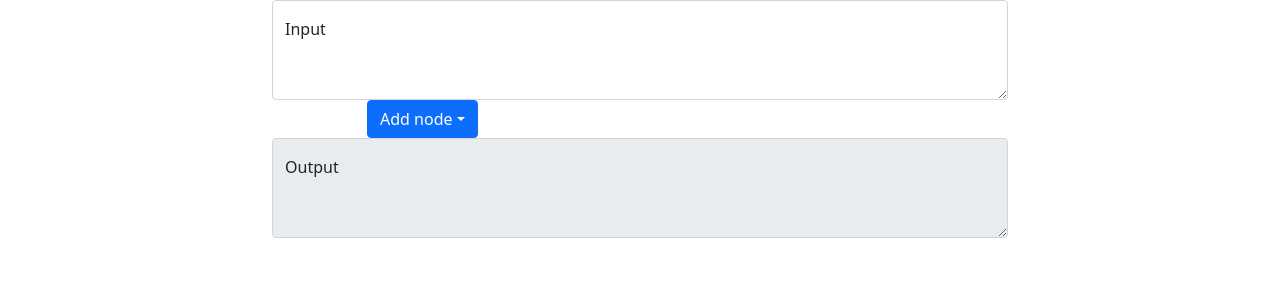
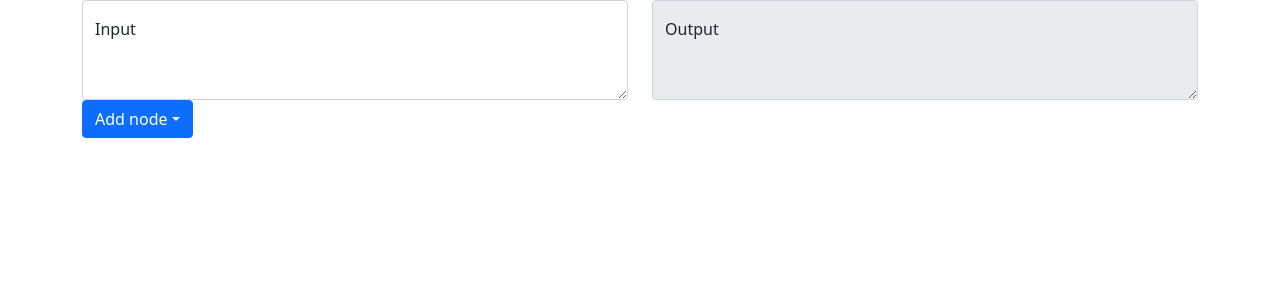
Before and after one commit to ltpquang/nagini, a React (Create React App) app: page / in a window 1280 px wide. Shown: the top 300 px of the page. Built offline with nearby package versions, Linux system fonts and the light colour scheme.

Commit message:
Two column layout

```diff
--- a/src/pkg/ui/Main.tsx
+++ b/src/pkg/ui/Main.tsx
@@ -15,7 +15,7 @@ export const Main = () => {
   return (
       <div className="Main">
         <Row>
-          <Col md={{span: 8, offset: 2}}>
+          <Col md={{span: 6}}>
             <FloatingLabel controlId="inputTextArea" label="Input">
               <Form.Control
                   as="textarea"
@@ -26,16 +26,10 @@ export const Main = () => {
                   }}
               />
             </FloatingLabel>
-          </Col>
-        </Row>
-        <Row>
-          <Col md={{span: 6, offset: 3}}>
             <TransformEngineComponent
                 onChange={setEngine}/>
           </Col>
-        </Row>
-        <Row>
-          <Col md={{span: 8, offset: 2}}>
+          <Col md={{span: 6}}>
             <FloatingLabel controlId="outputTextArea" label="Output">
               <Form.Control
                   as="textarea"
```
